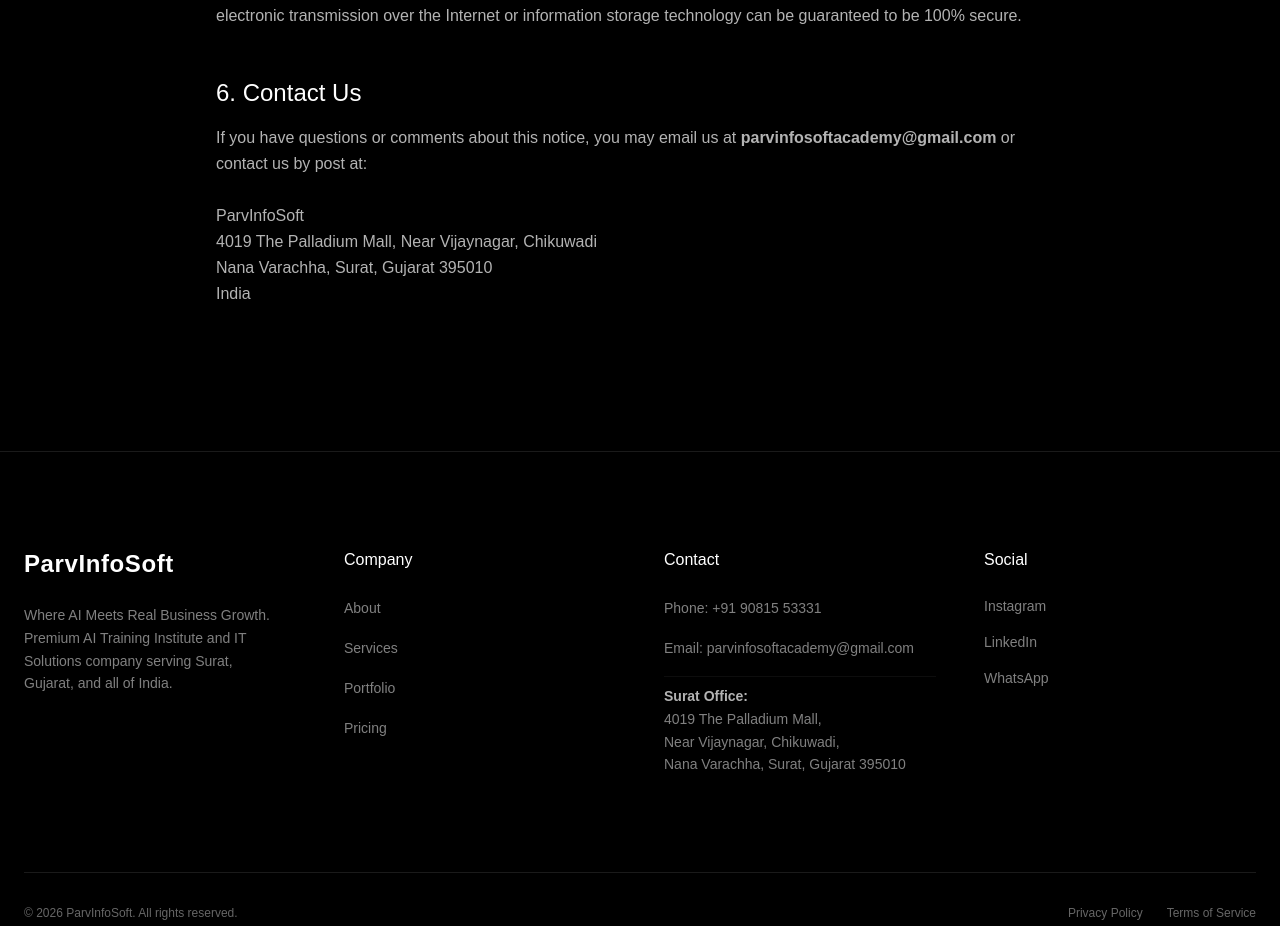
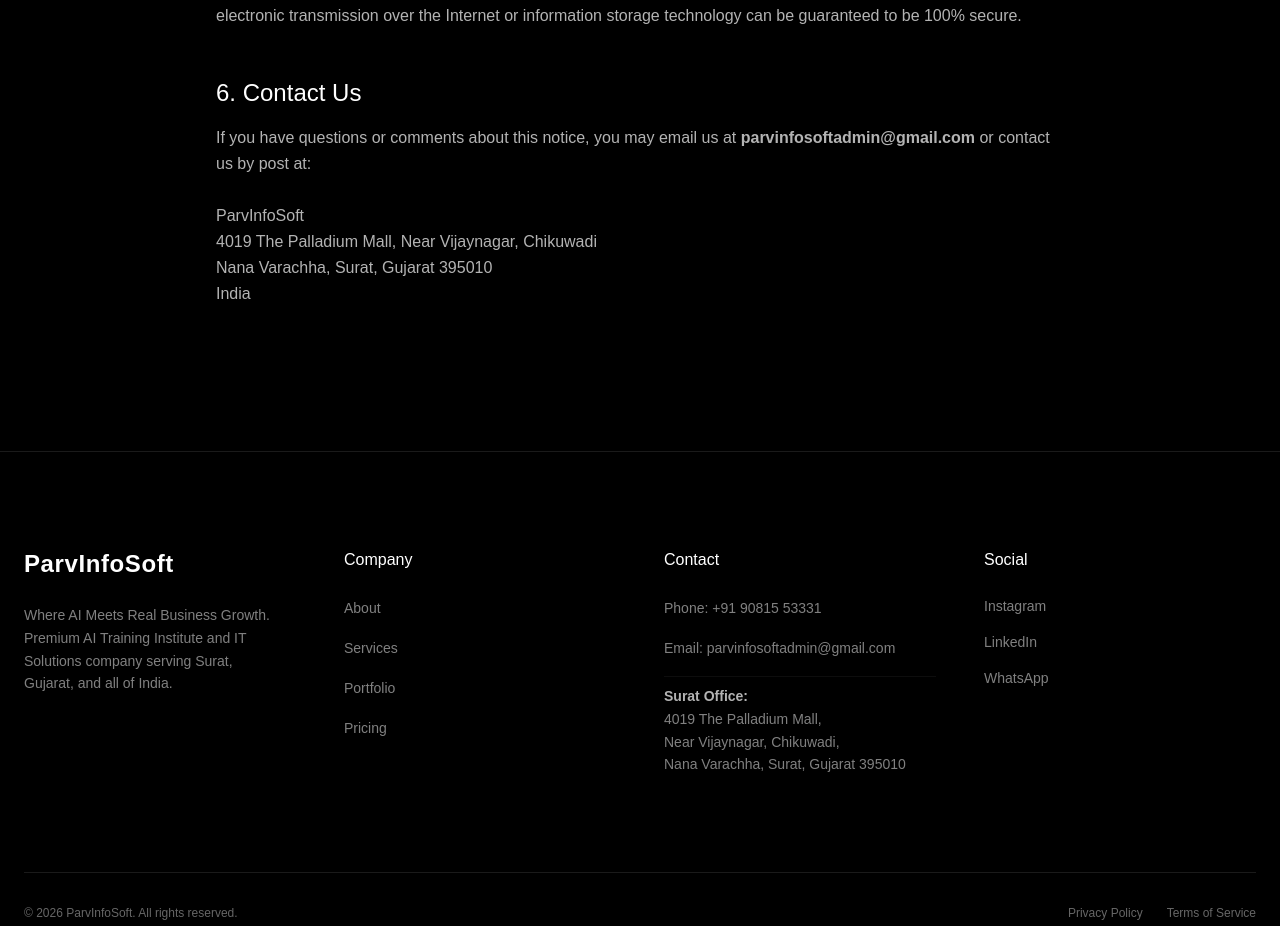
Before and after one commit to Kaushaltiwari27/ParvWebiste, a Next.js app: page /privacy-policy in a window 1280 px wide. Shown: the part 1407-2333 px from the top of the page. Built offline with nearby package versions, Linux system fonts and the light colour scheme; a web font is replaced by a local one.

Commit message:
Updated contact email to parvinfosoftadmin@gmail.com

```diff
--- a/src/app/privacy-policy/page.tsx
+++ b/src/app/privacy-policy/page.tsx
@@ -21,7 +21,7 @@ export default function PrivacyPolicyPage() {
             <p className="text-white/70 leading-relaxed">
               Welcome to ParvInfoSoft ("we," "our," or "us"). We are committed to protecting your personal information and your right to privacy.
               This Privacy Policy applies to our website (parvinfosoft.com), our AI training programs, and our IT/software development services.
-              If you have any questions or concerns about our policy, or our practices with regards to your personal information, please contact us at parvinfosoftacademy@gmail.com.
+              If you have any questions or concerns about our policy, or our practices with regards to your personal information, please contact us at parvinfosoftadmin@gmail.com.
             </p>
           </section>
 
@@ -73,7 +73,7 @@ export default function PrivacyPolicyPage() {
           <section className="mb-12">
             <h2 className="text-2xl font-medium text-white mb-4">6. Contact Us</h2>
             <p className="text-white/70 leading-relaxed">
-              If you have questions or comments about this notice, you may email us at <strong>parvinfosoftacademy@gmail.com</strong> or contact us by post at:<br/><br/>
+              If you have questions or comments about this notice, you may email us at <strong>parvinfosoftadmin@gmail.com</strong> or contact us by post at:<br/><br/>
               ParvInfoSoft<br/>
               4019 The Palladium Mall, Near Vijaynagar, Chikuwadi<br/>
               Nana Varachha, Surat, Gujarat 395010<br/>
--- a/src/app/terms-of-service/page.tsx
+++ b/src/app/terms-of-service/page.tsx
@@ -80,7 +80,7 @@ export default function TermsOfServicePage() {
             <h2 className="text-2xl font-medium text-white mb-4">7. Contact Information</h2>
             <p className="text-white/70 leading-relaxed">
               In order to resolve a complaint regarding the Site or to receive further information regarding use of the Site, please contact us at: <br/><br/>
-              <strong>Email:</strong> parvinfosoftacademy@gmail.com<br/>
+              <strong>Email:</strong> parvinfosoftadmin@gmail.com<br/>
               <strong>Phone:</strong> +91 90815 53331<br/>
             </p>
           </section>
--- a/src/components/Footer.tsx
+++ b/src/components/Footer.tsx
@@ -44,8 +44,8 @@ export default function Footer() {
                 </a>
               </li>
               <li>
-                <a href="mailto:parvinfosoftacademy@gmail.com" className="text-white/50 hover:text-white transition-colors text-sm">
-                  Email: parvinfosoftacademy@gmail.com
+                <a href="mailto:parvinfosoftadmin@gmail.com" className="text-white/50 hover:text-white transition-colors text-sm">
+                  Email: parvinfosoftadmin@gmail.com
                 </a>
               </li>
               <li className="pt-2 border-t border-white/5">
```
